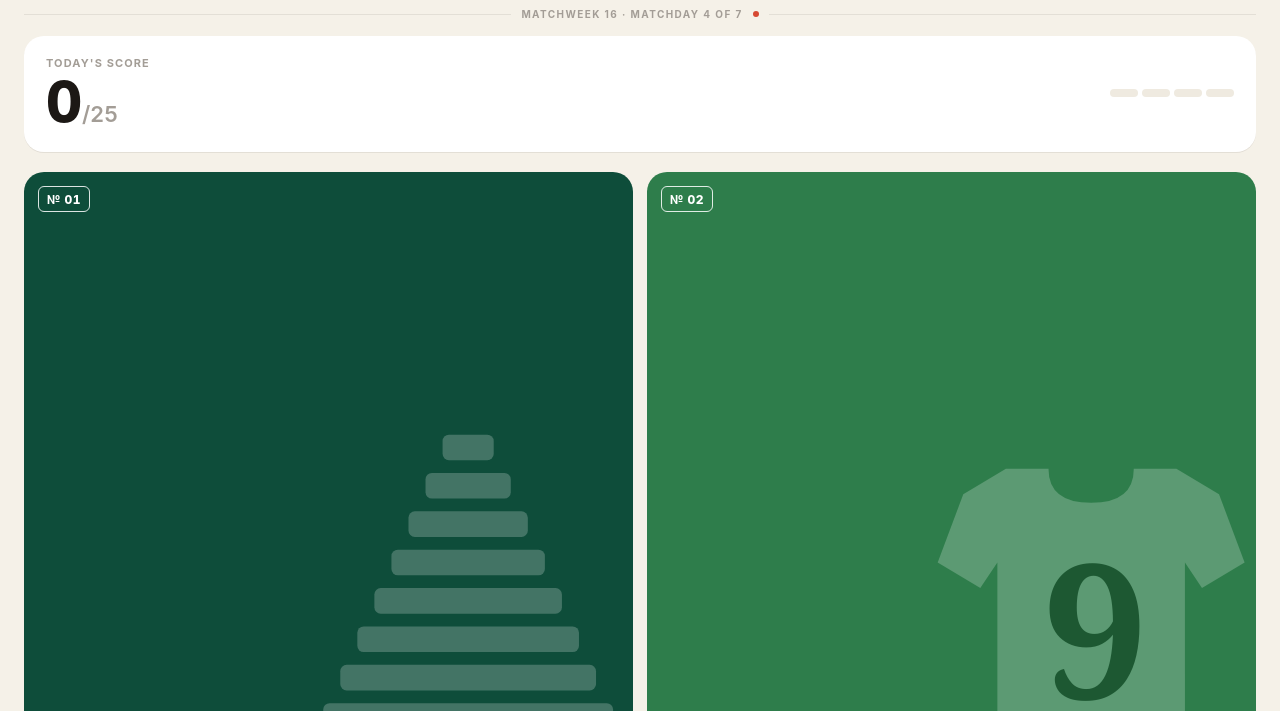
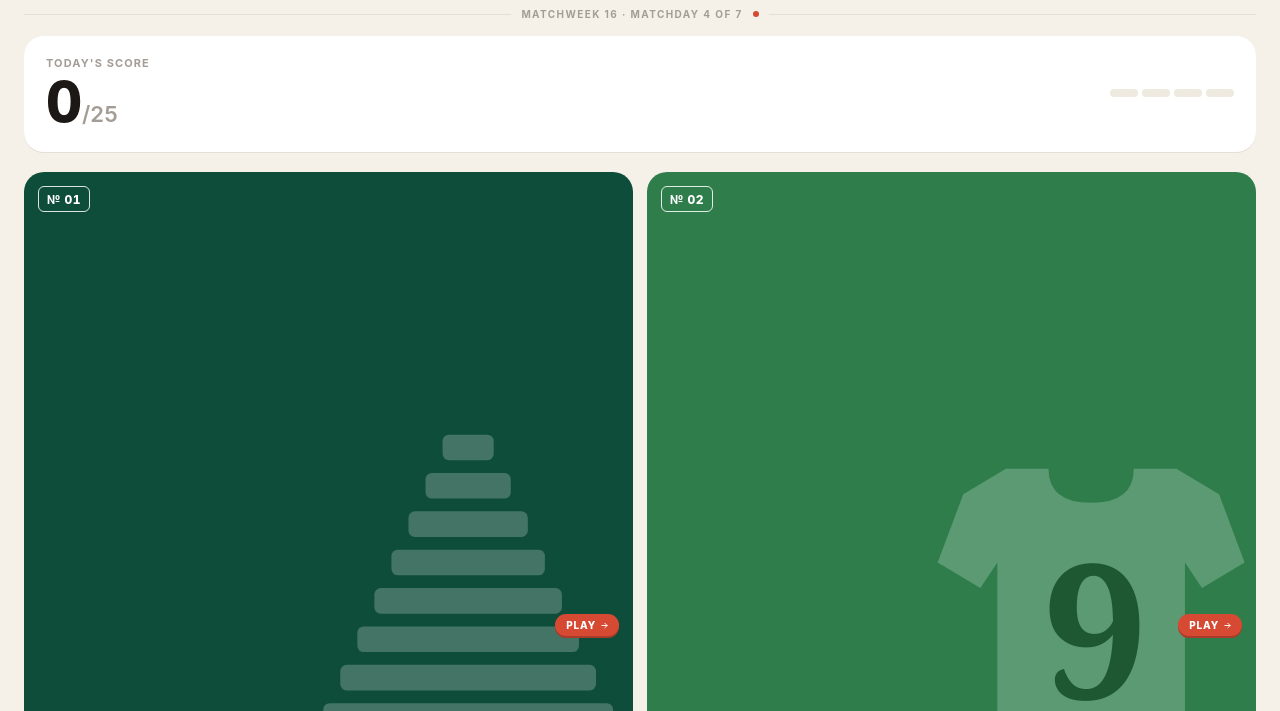
Before and after one commit to Rexhep93/project-501, a website with bundled scripts: page index.html in a window 1280 px wide. Shown: the part 89-800 px from the top of the page. Built offline with nearby package versions, Linux system fonts and the light colour scheme; no server answers.

Commit message:
Update styles.css

```diff
--- a/css/styles.css
+++ b/css/styles.css
@@ -341,7 +341,7 @@ input {
 /* Play pill — bottom-right (coral CTA) */
 .tile-play {
     position: absolute;
-    bottom: 16px;
+    bottom: 145px;
     right: 14px;
     z-index: 3;
     padding: 5px 10px 5px 11px;
```
